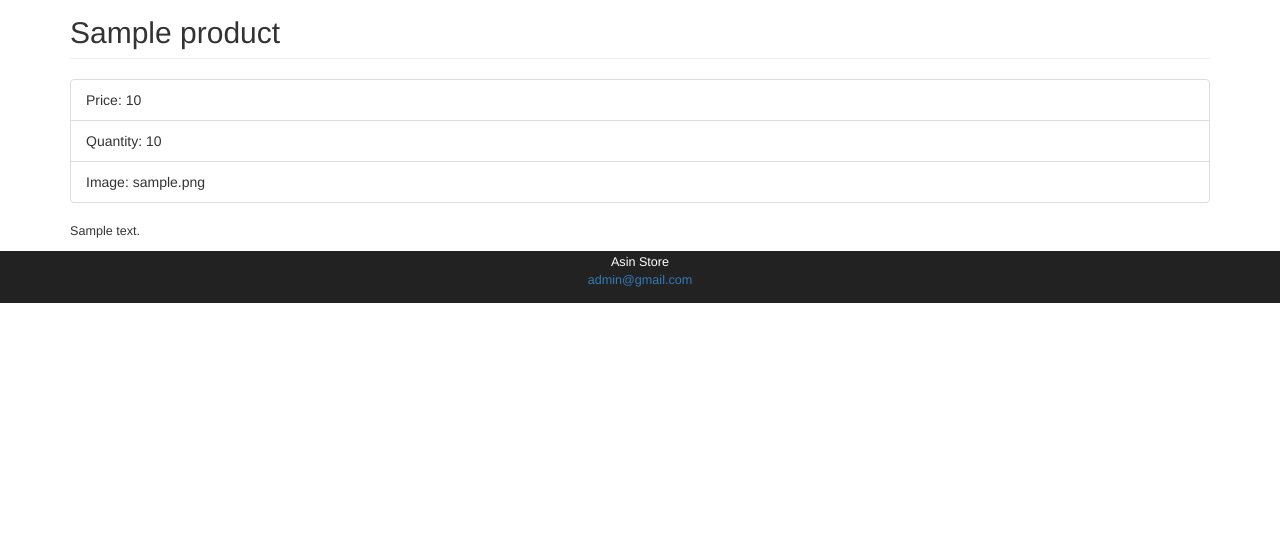
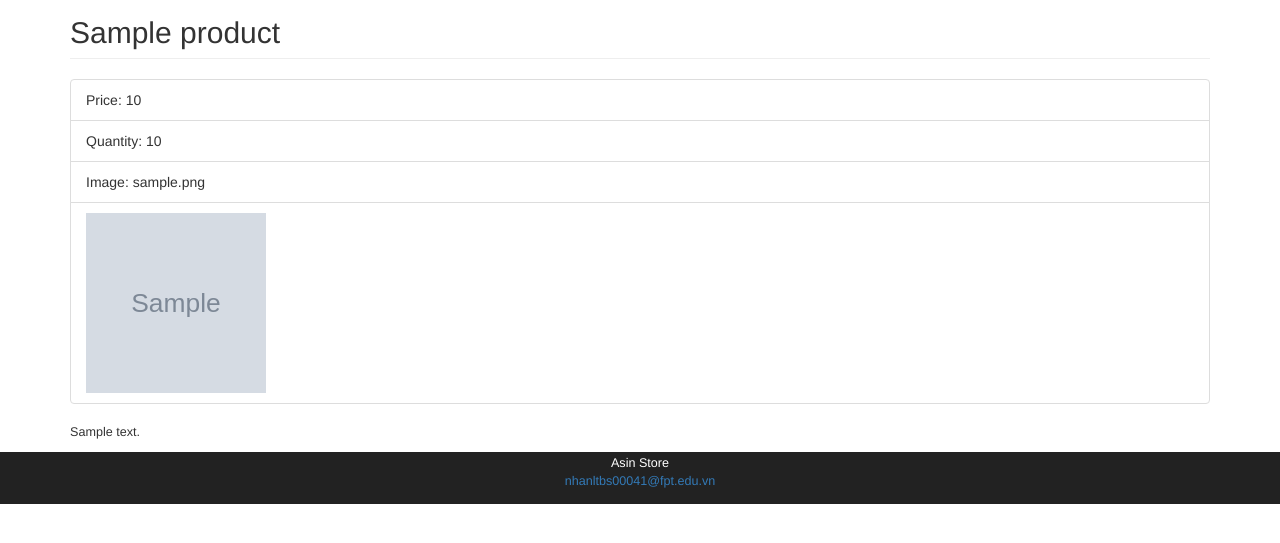
Before and after one commit to Nhan-bc1011/Semi, a Symfony app: template templates/product/details.html.twig in a window 1280 px wide. Shown: the part 151-694 px from the top of the page. Run offline with Twig, Linux system fonts and the light colour scheme; the template is opened without the code that fills it: most values are stand-ins (such as "Sample title", 1, 10 or a date in 2020); grey boxes marked "Sample" are stand-in pictures; some libraries are stand-ins or nearby versions.

Commit message:
upload 3

```diff
--- a/templates/base.html.twig
+++ b/templates/base.html.twig
@@ -103,7 +103,7 @@
 {% block javascripts %}{% endblock %}
 <footer>
     <p>Asin Store<br>
-        <a href="mailto:admin@gmail.com">admin@gmail.com</a></p>
+        <a href="mailto:nhanltbs00041@fpt.edu.vn">nhanltbs00041@fpt.edu.vn</a></p>
 </footer>
 
 </body>
--- a/templates/product/details.html.twig
+++ b/templates/product/details.html.twig
@@ -8,6 +8,7 @@
         <li class="list-group-item">Price: {{ products.price }}</li>
         <li class="list-group-item">Quantity: {{ products.quantity }}</li>
         <li class="list-group-item">Image: {{ products.image }}</li>
+        <li class="list-group-item"><img src="{{ asset('upload/productImages/' ~ products.image) }}"width="180px" height="180px" ></li>
     </ul>
     <p>{{ products.description }}</p>
 {% endblock %}
--- a/templates/product/edit.html.twig
+++ b/templates/product/edit.html.twig
@@ -47,7 +47,7 @@
         }) }}
     </div>
     <div class="form-group">
-        <label for="ProImg">Image</label>
+        <label for="image">Image</label>
         {{ form_widget(form.image,{
 
         }) }}
```
Also changed, not shown: public/upload/productImages/cus1-64390136f1927.jpg (added), public/upload/productImages/cus2-643901dbec4ee.jpg (added), public/upload/productImages/cus3-643902e80db9e.webp (added), public/upload/productImages/cus3-644026571c3e4.webp (added), public/upload/productImages/cus4-643902ac22e31.jpg (added).
